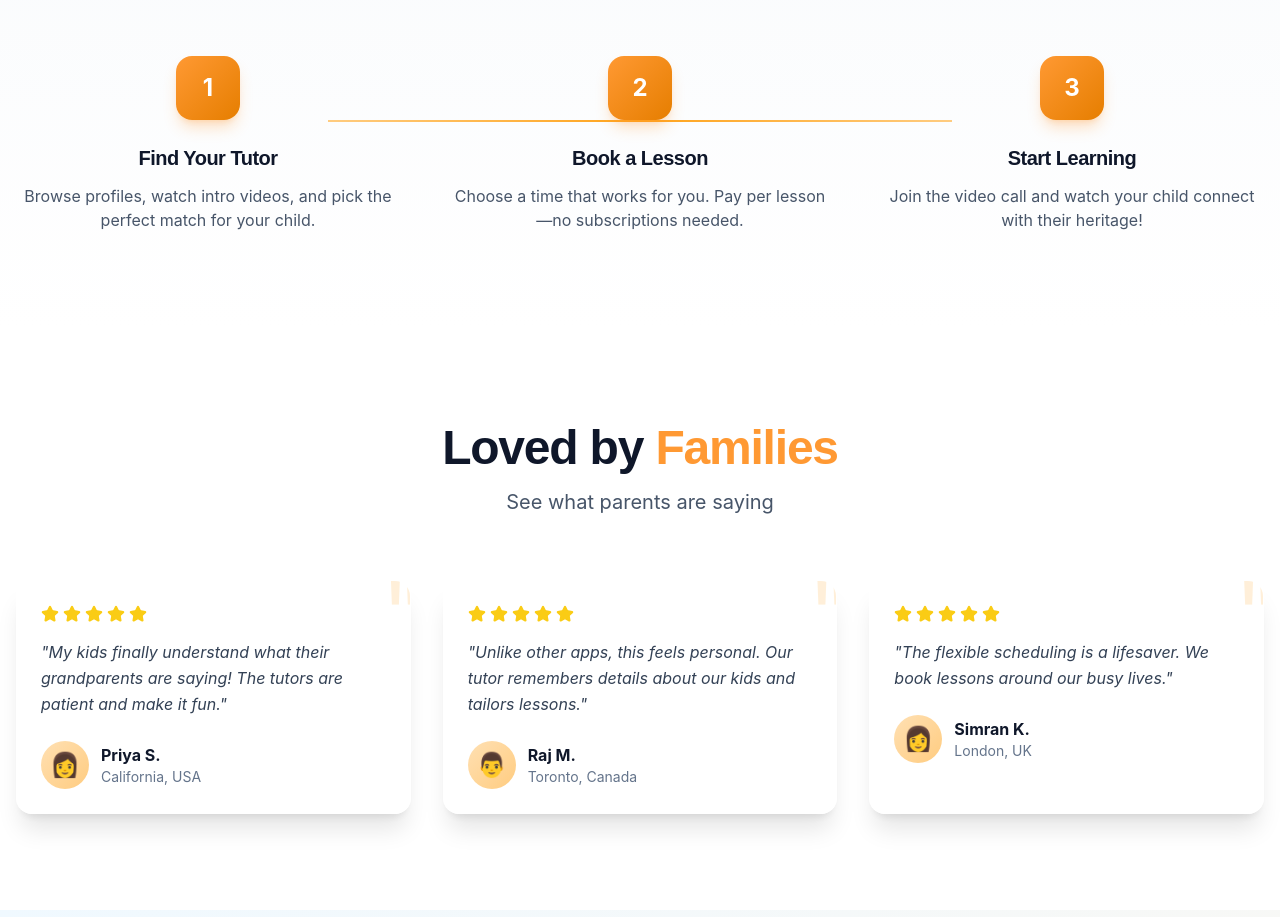
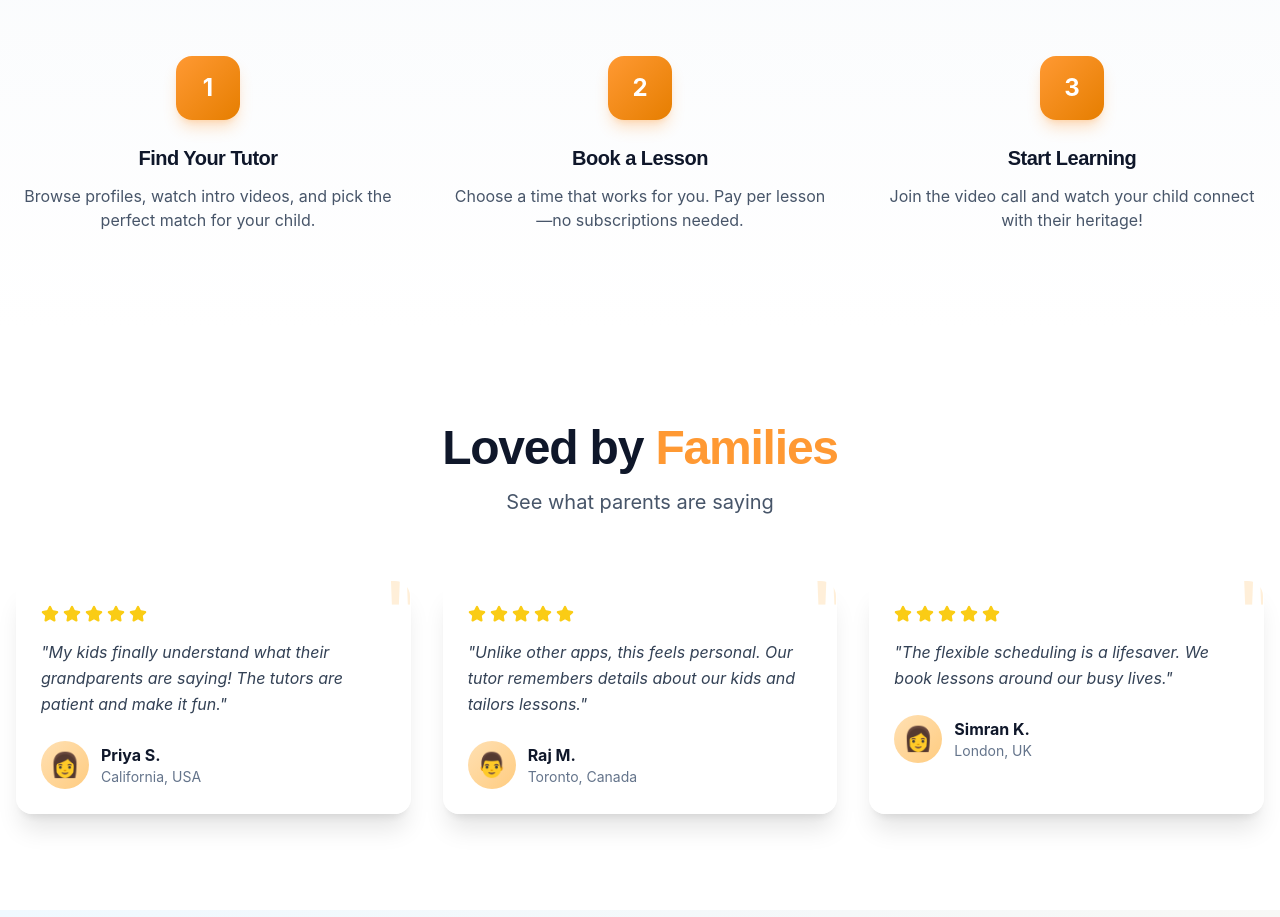
Before and after one commit to amitoj1996/learn-punjabi, a React (Vite) app: page / in a window 1280 px wide. Shown: the part 1820-2737 px from the top of the page. Built offline with nearby package versions, Linux system fonts and the light colour scheme; no server answers.

Commit message:
fix: remove orange connecting line from How It Works section

```diff
--- a/src/pages/LandingPage.tsx
+++ b/src/pages/LandingPage.tsx
@@ -381,8 +381,6 @@ export const LandingPage: React.FC = () => {
                         variants={containerVariants}
                         className="grid md:grid-cols-3 gap-12 relative"
                     >
-                        {/* Connecting line */}
-                        <div className="hidden md:block absolute top-16 left-1/4 right-1/4 h-0.5 bg-gradient-to-r from-primary-200 via-primary-400 to-primary-200" />
 
                         {[
                             { step: 1, title: 'Find Your Tutor', desc: 'Browse profiles, watch intro videos, and pick the perfect match for your child.' },
```
